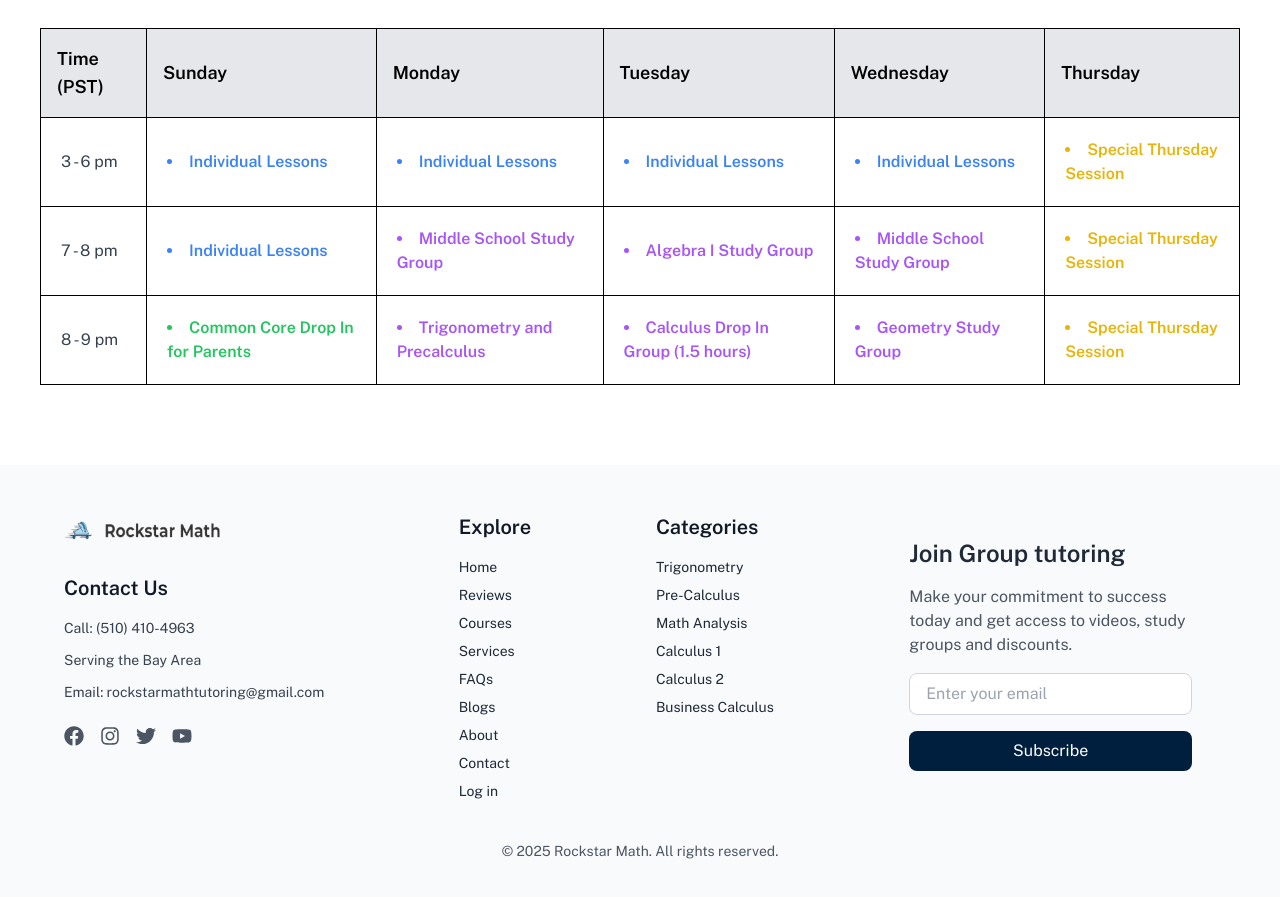
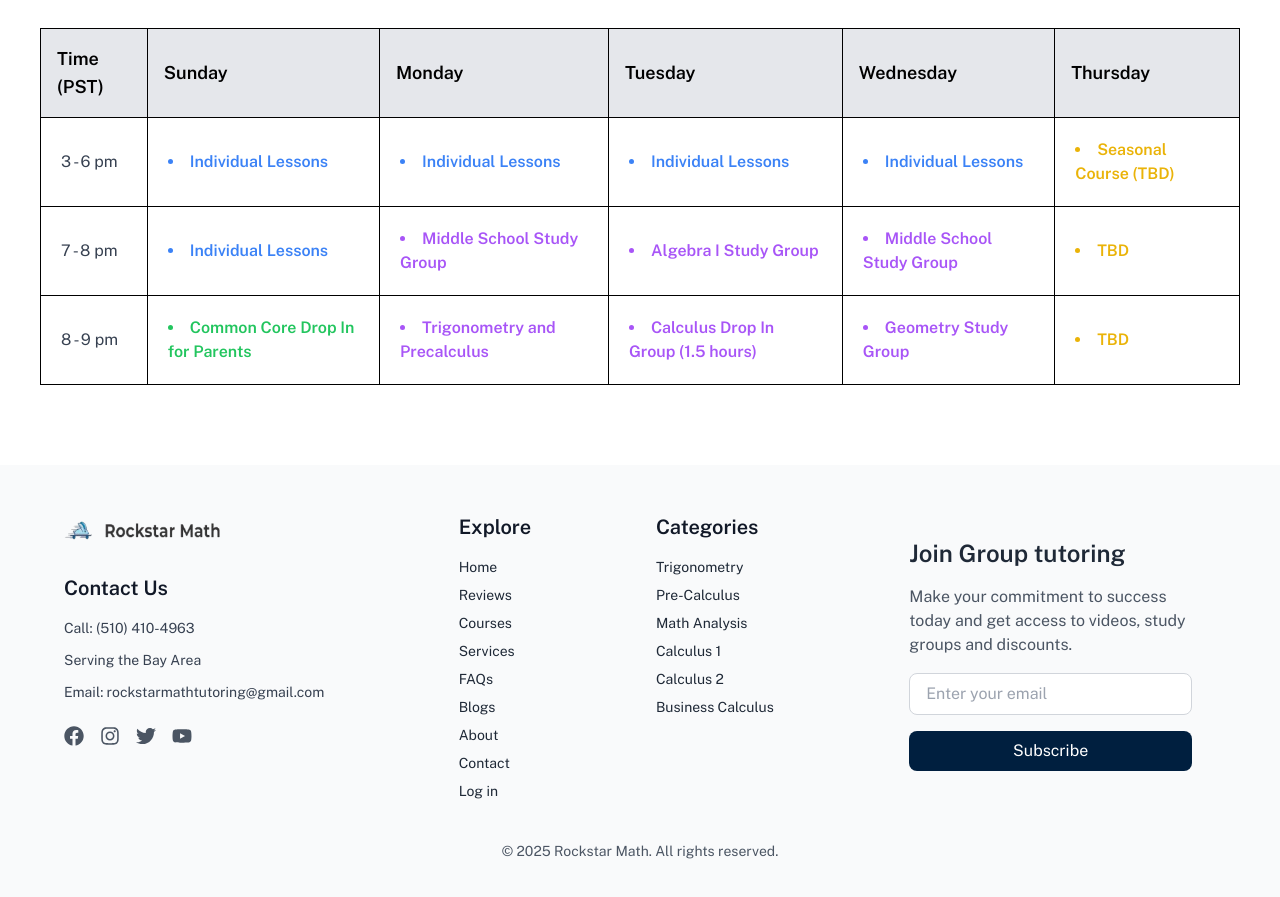
Before and after one commit to Hussnain-Butt/rockstar-math, a React (Vite) app in the folder client/: page /calendar in a window 1280 px wide. Shown: the part 860-1757 px from the top of the page. Built offline with nearby package versions, Linux system fonts and the light colour scheme.

Commit message:
Update CalenderSection.jsx

```diff
--- a/client/src/components/CalenderSection.jsx
+++ b/client/src/components/CalenderSection.jsx
@@ -10,7 +10,7 @@ const CalenderSection = () => {
         { name: "Individual Lessons", type: "individual" },
         { name: "Individual Lessons", type: "individual" },
         { name: "Individual Lessons", type: "individual" },
-        { name: "Special Thursday Session", type: "gold" },
+        { name: "Seasonal Course (TBD)", type: "gold" }, // ✅ Updated
       ],
     },
     {
@@ -20,7 +20,7 @@ const CalenderSection = () => {
         { name: "Middle School Study Group", type: "studyGroup" },
         { name: "Algebra I Study Group", type: "studyGroup" },
         { name: "Middle School Study Group", type: "studyGroup" },
-        { name: "Special Thursday Session", type: "gold" },
+        { name: "TBD", type: "gold" }, // ✅ Updated
       ],
     },
     {
@@ -30,7 +30,7 @@ const CalenderSection = () => {
         { name: "Trigonometry and Precalculus", type: "studyGroup" },
         { name: "Calculus Drop In Group (1.5 hours)", type: "studyGroup" },
         { name: "Geometry Study Group", type: "studyGroup" },
-        { name: "Special Thursday Session", type: "gold" },
+        { name: "TBD", type: "gold" }, // ✅ Updated
       ],
     },
   ];
@@ -40,7 +40,7 @@ const CalenderSection = () => {
     individual: "text-blue-500 font-semibold", // 🔵 Individual Lessons
     commonCore: "text-green-500 font-semibold", // 🟢 Common Core
     studyGroup: "text-purple-500 font-semibold", // 🟣 Study Groups
-    gold: "text-yellow-500 font-semibold", // 🟡 All of Thursday
+    gold: "text-yellow-500 font-semibold", // 🟡 All of Thursday (Updated)
   };
 
   return (
@@ -48,7 +48,6 @@ const CalenderSection = () => {
       <h2 className="text-4xl font-bold mb-6 text-center text-gray-900">
         Calendar
       </h2>
-
 
       <div className="overflow-x-auto">
         <table className="w-full border-collapse border rounded-lg">
```
